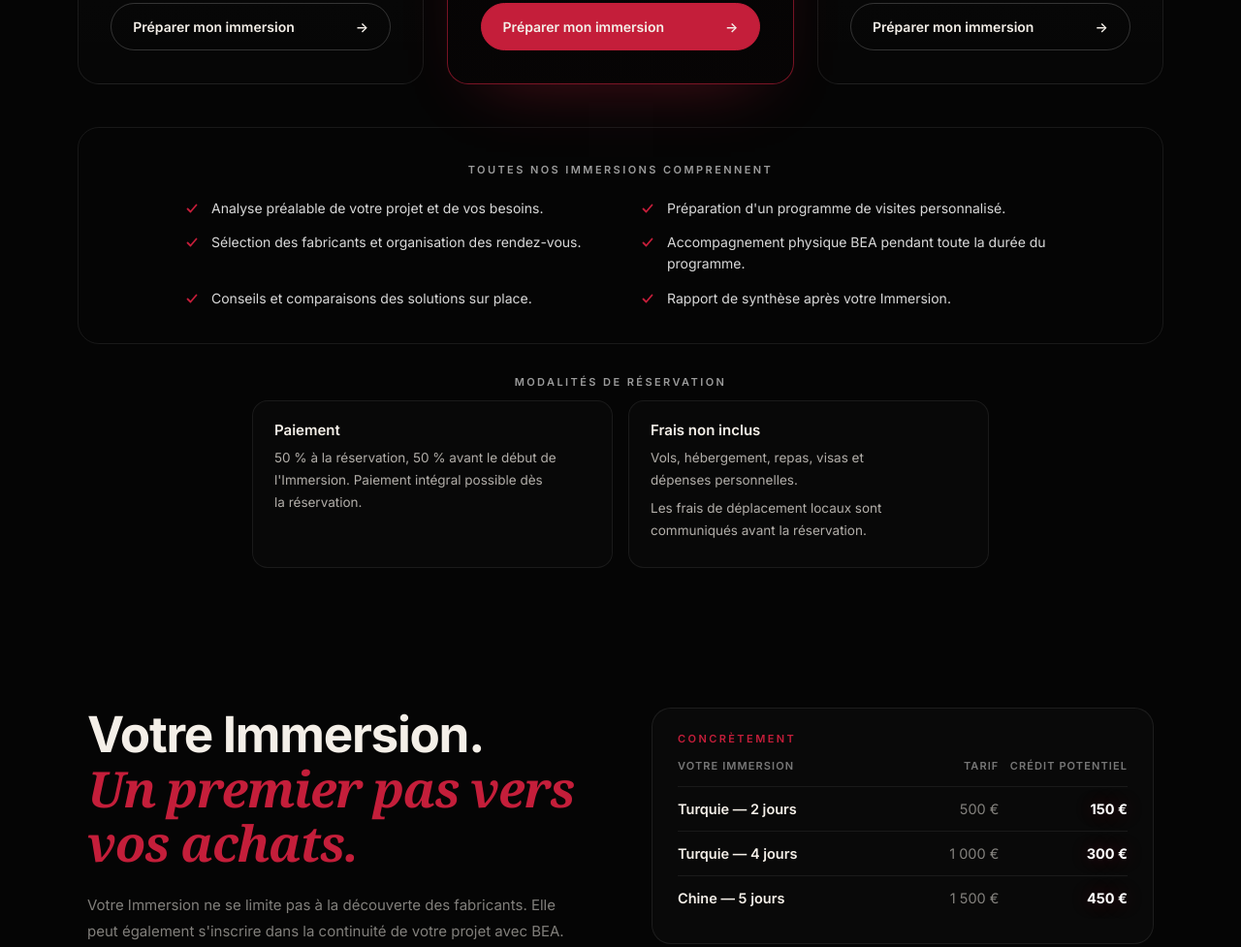
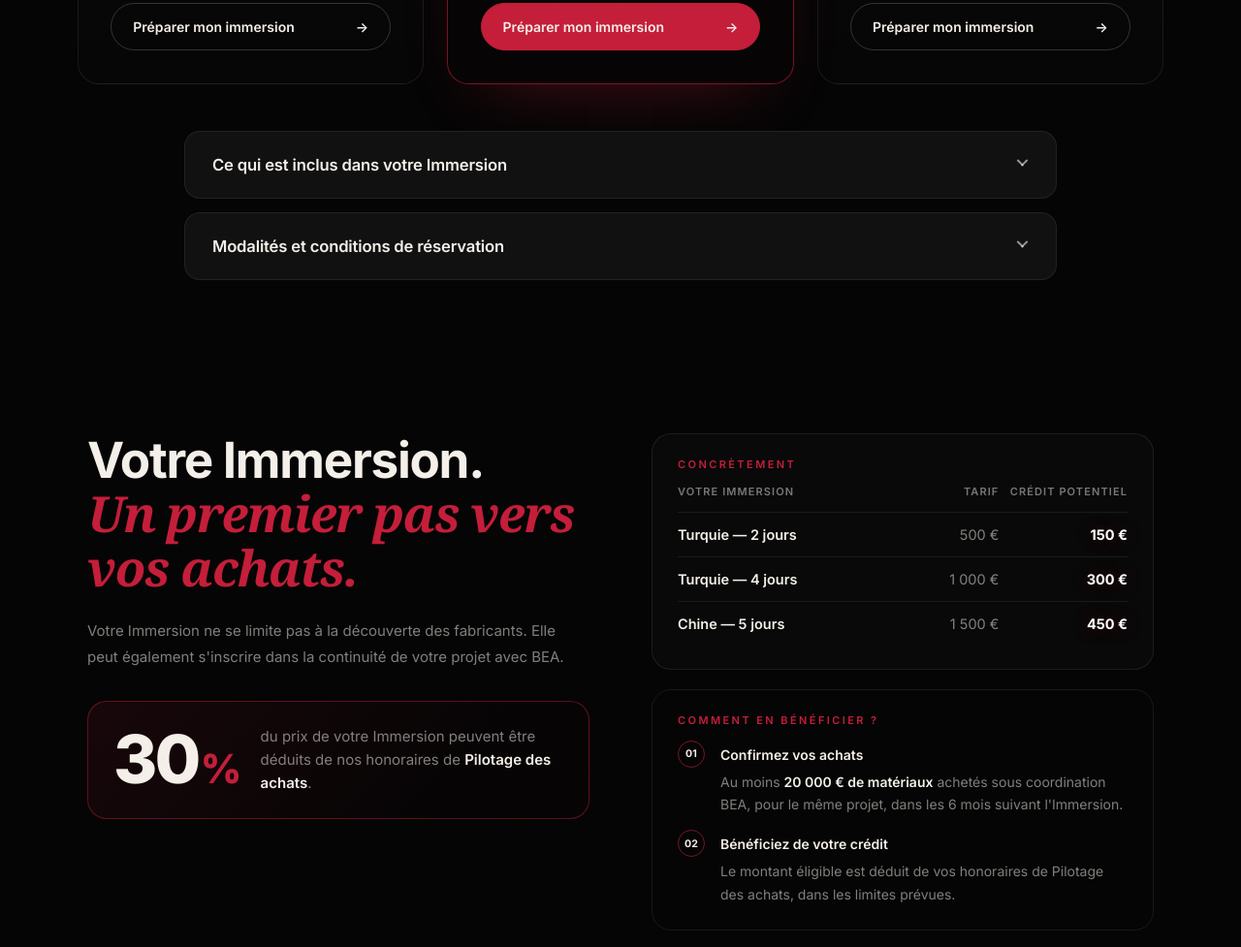
Before and after one commit to timonur123-cell/site-bea, a plain HTML site: page immersion/index.html in a window 1280 px wide. Shown: the part 5436-6413 px from the top of the page at 97% size. Drawn offline with nearby package versions, Linux system fonts and the light colour scheme; a web font is replaced by a local one.

Commit message:
Immersion : nouvel export depuis Claude Design
Titres des formules et des conditions de réservation revus.

Co-Authored-By: Claude Opus 5.5 <noreply@anthropic.com>
Claude-Session: https://claude.ai/code/session_01LHH2BwSMx2JwaiSsQvWpMZ

```diff
--- a/immersion/index.html
+++ b/immersion/index.html
@@ -267,6 +267,10 @@
     .pr-inc-label { text-align:center;font-size:11px;font-weight:600;letter-spacing:.22em;text-transform:uppercase;color:rgba(255,255,255,.6);margin-bottom:22px; }
     .pr-inc-list { display:grid;grid-template-columns:repeat(2,minmax(0,1fr));gap:14px 40px;max-width:900px;margin:0 auto; }
     .pr-terms { max-width:760px;margin:32px auto 0;text-align:center; }
+    .pr-acc { max-width:900px;margin:clamp(32px,4vw,48px) auto 0; }
+    .pr-acc .faq-a { color:rgba(244,239,232,.72); }
+    .pr-acc .pr-inc-list { margin:0;max-width:none; }
+    @media (max-width:700px){ .pr-acc .pr-inc-list { grid-template-columns:1fr; } }
     .pr-terms-label { font-size:11px;font-weight:600;letter-spacing:.22em;text-transform:uppercase;color:rgba(255,255,255,.6);margin-bottom:12px; }
     .pr-terms p { font-size:13.5px;line-height:1.7;color:rgba(244,239,232,.72);margin:0 0 6px;text-wrap:pretty; }
     .pr-terms-grid { display:grid;grid-template-columns:repeat(2,minmax(0,1fr));gap:16px;text-align:left; }
@@ -923,30 +927,28 @@
         <button class="pr-cta" onClick="{{ goContact }}">Préparer mon immersion<span class="pr-arrow">→</span></button>
       </article>
     </div>
-    <div data-reveal class="pr-inc">
-      <div class="pr-inc-label">Toutes nos Immersions comprennent</div>
-      <div class="pr-inc-list">
-        <div class="pr-inc-item"><svg width="16" height="16" viewBox="0 0 16 16" fill="none" style="flex-shrink:0;margin-top:3px"><path d="M3.5 8.5l3 3 6-7" stroke="#C41E3A" stroke-width="1.8" stroke-linecap="round" stroke-linejoin="round"/></svg><span>Analyse préalable de votre projet et de vos besoins.</span></div>
-        <div class="pr-inc-item"><svg width="16" height="16" viewBox="0 0 16 16" fill="none" style="flex-shrink:0;margin-top:3px"><path d="M3.5 8.5l3 3 6-7" stroke="#C41E3A" stroke-width="1.8" stroke-linecap="round" stroke-linejoin="round"/></svg><span>Préparation d'un programme de visites personnalisé.</span></div>
-        <div class="pr-inc-item"><svg width="16" height="16" viewBox="0 0 16 16" fill="none" style="flex-shrink:0;margin-top:3px"><path d="M3.5 8.5l3 3 6-7" stroke="#C41E3A" stroke-width="1.8" stroke-linecap="round" stroke-linejoin="round"/></svg><span>Sélection des fabricants et organisation des rendez-vous.</span></div>
-        <div class="pr-inc-item"><svg width="16" height="16" viewBox="0 0 16 16" fill="none" style="flex-shrink:0;margin-top:3px"><path d="M3.5 8.5l3 3 6-7" stroke="#C41E3A" stroke-width="1.8" stroke-linecap="round" stroke-linejoin="round"/></svg><span>Accompagnement physique BEA pendant toute la durée du programme.</span></div>
-        <div class="pr-inc-item"><svg width="16" height="16" viewBox="0 0 16 16" fill="none" style="flex-shrink:0;margin-top:3px"><path d="M3.5 8.5l3 3 6-7" stroke="#C41E3A" stroke-width="1.8" stroke-linecap="round" stroke-linejoin="round"/></svg><span>Conseils et comparaisons des solutions sur place.</span></div>
-        <div class="pr-inc-item"><svg width="16" height="16" viewBox="0 0 16 16" fill="none" style="flex-shrink:0;margin-top:3px"><path d="M3.5 8.5l3 3 6-7" stroke="#C41E3A" stroke-width="1.8" stroke-linecap="round" stroke-linejoin="round"/></svg><span>Rapport de synthèse après votre Immersion.</span></div>
-      </div>
-    </div>
-    <div data-reveal class="pr-terms">
-      <div class="pr-terms-label">Modalités de réservation</div>
-      <div class="pr-terms-grid">
-        <div class="pr-term">
+    <div data-reveal class="pr-acc">
+      <details class="faq">
+        <summary class="faq-q">Ce qui est inclus dans votre Immersion<span class="faq-ic"></span></summary>
+        <div class="faq-a"><div class="pr-inc-list">
+          <div class="pr-inc-item"><svg width="16" height="16" viewBox="0 0 16 16" fill="none" style="flex-shrink:0;margin-top:3px"><path d="M3.5 8.5l3 3 6-7" stroke="#C41E3A" stroke-width="1.8" stroke-linecap="round" stroke-linejoin="round"/></svg><span>Analyse préalable de votre projet et de vos besoins.</span></div>
+          <div class="pr-inc-item"><svg width="16" height="16" viewBox="0 0 16 16" fill="none" style="flex-shrink:0;margin-top:3px"><path d="M3.5 8.5l3 3 6-7" stroke="#C41E3A" stroke-width="1.8" stroke-linecap="round" stroke-linejoin="round"/></svg><span>Préparation d'un programme de visites personnalisé.</span></div>
+          <div class="pr-inc-item"><svg width="16" height="16" viewBox="0 0 16 16" fill="none" style="flex-shrink:0;margin-top:3px"><path d="M3.5 8.5l3 3 6-7" stroke="#C41E3A" stroke-width="1.8" stroke-linecap="round" stroke-linejoin="round"/></svg><span>Sélection des fabricants et organisation des rendez-vous.</span></div>
+          <div class="pr-inc-item"><svg width="16" height="16" viewBox="0 0 16 16" fill="none" style="flex-shrink:0;margin-top:3px"><path d="M3.5 8.5l3 3 6-7" stroke="#C41E3A" stroke-width="1.8" stroke-linecap="round" stroke-linejoin="round"/></svg><span>Accompagnement physique BEA pendant toute la durée du programme.</span></div>
+          <div class="pr-inc-item"><svg width="16" height="16" viewBox="0 0 16 16" fill="none" style="flex-shrink:0;margin-top:3px"><path d="M3.5 8.5l3 3 6-7" stroke="#C41E3A" stroke-width="1.8" stroke-linecap="round" stroke-linejoin="round"/></svg><span>Conseils et comparaisons des solutions sur place.</span></div>
+          <div class="pr-inc-item"><svg width="16" height="16" viewBox="0 0 16 16" fill="none" style="flex-shrink:0;margin-top:3px"><path d="M3.5 8.5l3 3 6-7" stroke="#C41E3A" stroke-width="1.8" stroke-linecap="round" stroke-linejoin="round"/></svg><span>Rapport de synthèse après votre Immersion.</span></div>
+        </div></div>
+      </details>
+      <details class="faq">
+        <summary class="faq-q">Modalités et conditions de réservation<span class="faq-ic"></span></summary>
+        <div class="faq-a">
           <div class="pr-term-t">Paiement</div>
-          <p>50 % à la réservation, 50 % avant le début de l'Immersion. Paiement intégral possible dès la réservation.</p>
+          <p style="margin:0 0 18px">50 % à la réservation, 50 % avant le début de l'Immersion. Paiement intégral possible dès la réservation.</p>
+          <div class="pr-term-t">Frais non inclus</div>
+          <p style="margin:0 0 6px">Vols, hébergement, repas, visas et dépenses personnelles.</p>
+          <p style="margin:0">Les frais de déplacement locaux sont communiqués avant la réservation.</p>
         </div>
-        <div class="pr-term">
-          <div class="pr-term-t">Frais non inclus</div>
-          <p>Vols, hébergement, repas, visas et dépenses personnelles.</p>
-          <p>Les frais de déplacement locaux sont communiqués avant la réservation.</p>
-        </div>
-      </div>
+      </details>
     </div>
   </div>
 </section>
```
